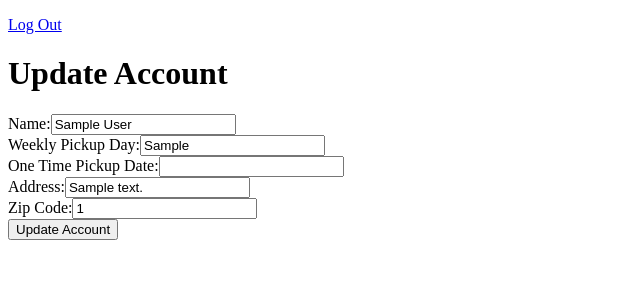
After one commit to BA-CalderonMorales/TrashCollector, a Django app: page /customers/edit/ in a window 1280 px wide. The commit adds this page. Shown: the top 300 px of the page, without its empty margins (0-640 px from the left). Run offline with Django 3.2, Linux system fonts and the light colour scheme; a user stored in the database is signed in; tables that the repository leaves empty hold one stand-in row (values such as "Sample post").

Commit message:
Edit function for customer is now working

```diff
--- /dev/null
+++ b/trash_collector/customers/templates/customers/edit.html
@@ -0,0 +1,18 @@
+{% extends 'base.html' %}
+{# This top line allows this template to utilizing the styling and layout from the base. All your templates should do the same. #}
+
+{% block title %} Update Customer Account {% endblock %}
+
+{% block header %} Update Account{% endblock %}
+
+{% block content %}
+  <form action="{% url 'customers:edit' %}" method="POST">
+    {% csrf_token %}
+    Name:<input type="text" name="name" id="name" value="{{specific_customer.name}}"><br>
+    Weekly Pickup Day:<input type="text" name="weekly_pickup_day" id="weekly_pickup_day" value="{{specific_customer.weekly_pickup_day}}"><br>
+    One Time Pickup Date:<input type="text" name="one_time_pickup" id="one_time_pickup" value="{{specific_customer.one_time_pickup}}"><br>
+    Address:<input type="text" name="address" id="address" value="{{specific_customer.address}}"><br>
+    Zip Code:<input type="text" name="zip_code" id="zip_code" value='{{ specific_customer.zip_code }}'><br>
+    <input type="submit" value="Update Account">
+</form>
+{% endblock %}
--- a/trash_collector/customers/templates/customers/index.html
+++ b/trash_collector/customers/templates/customers/index.html
@@ -18,6 +18,7 @@
     <p>Balance: {{ specific_customer.balance }}</p>
     <p>Start Break: {{ specific_customer.start_suspension }}</p>
     <p>End Break: {{ specific_customer.end_suspension }}</p>
+    <p> Would you like to edit your information? <a href="{% url 'customers:edit' %}">EDIT</a></p>
   {% else %}
     <p>You are at the customer index, but you are not logged in.</p>
     <a href="{% url 'login' %}">Log In</a>
--- a/trash_collector/customers/urls.py
+++ b/trash_collector/customers/urls.py
@@ -7,5 +7,6 @@ from . import views
 app_name = "customers"
 urlpatterns = [
     path('', views.index, name="index"),
-    path('create/', views.create, name="create")
+    path('create/', views.create, name="create"),
+    path('edit/', views.edit, name="edit")
 ]
--- a/trash_collector/customers/views.py
+++ b/trash_collector/customers/views.py
@@ -49,3 +49,21 @@ def create(request):
         return HttpResponseRedirect(reverse('customers:index'))
     else:
         return render(request, 'customers/create.html')
+
+
+def edit(request):
+    user = request.user
+    specific_customer = Customer.objects.get(user_id=user.id)
+    context = {
+        'specific_customer': specific_customer
+    }
+    if request.method == 'POST':
+        specific_customer.name = request.POST.get('name')
+        specific_customer.weekly_pickup_day = request.POST.get('weekly_pickup_day')
+        specific_customer.address = request.POST.get('address')
+        specific_customer.zip_code = request.POST.get('zip_code')
+        specific_customer.one_time_pickup = request.POST.get('one_time_pickup')
+        specific_customer.save()
+        return HttpResponseRedirect(reverse('customers:index'))
+    else:
+        return render(request, 'customers/edit.html', context)
```
